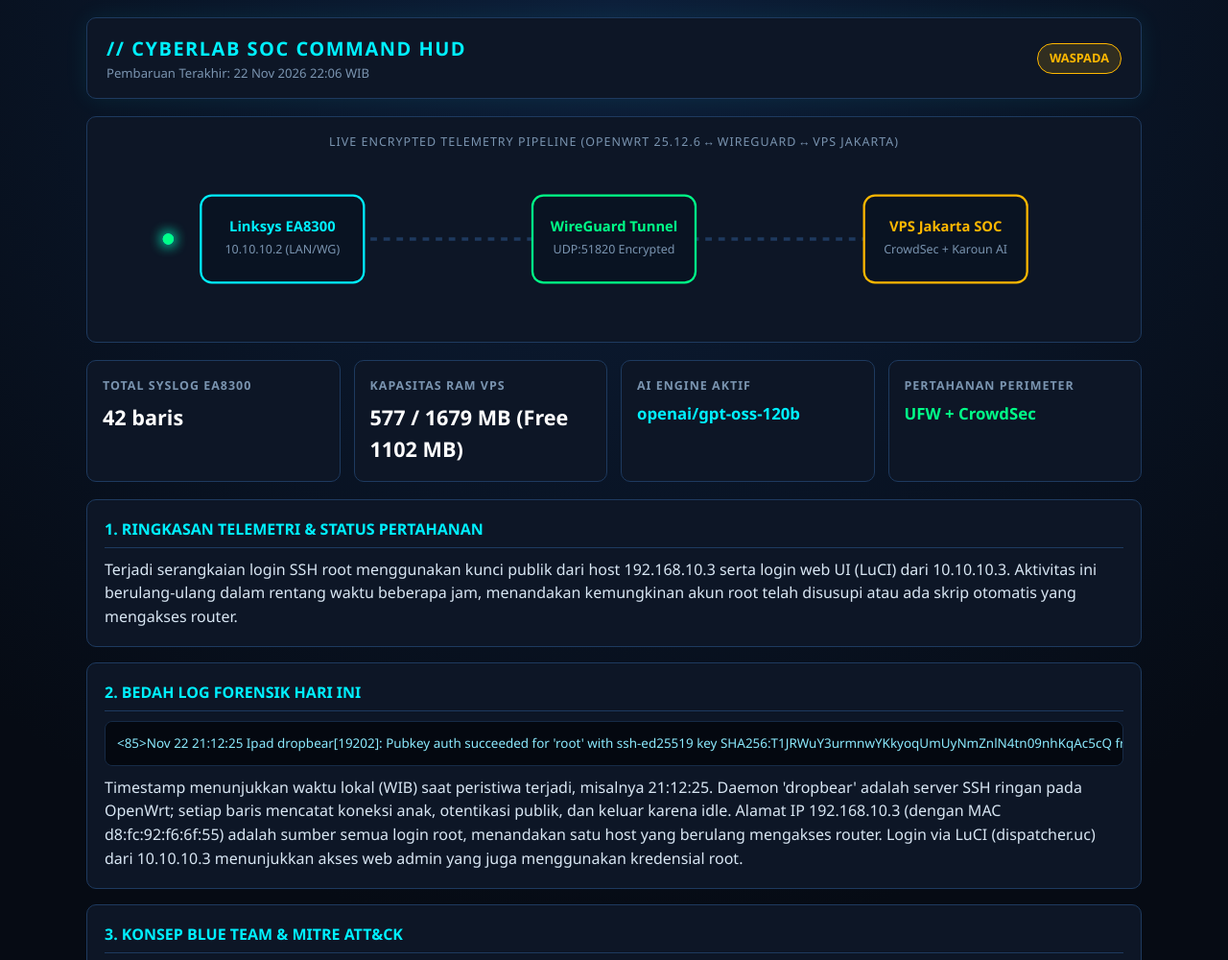
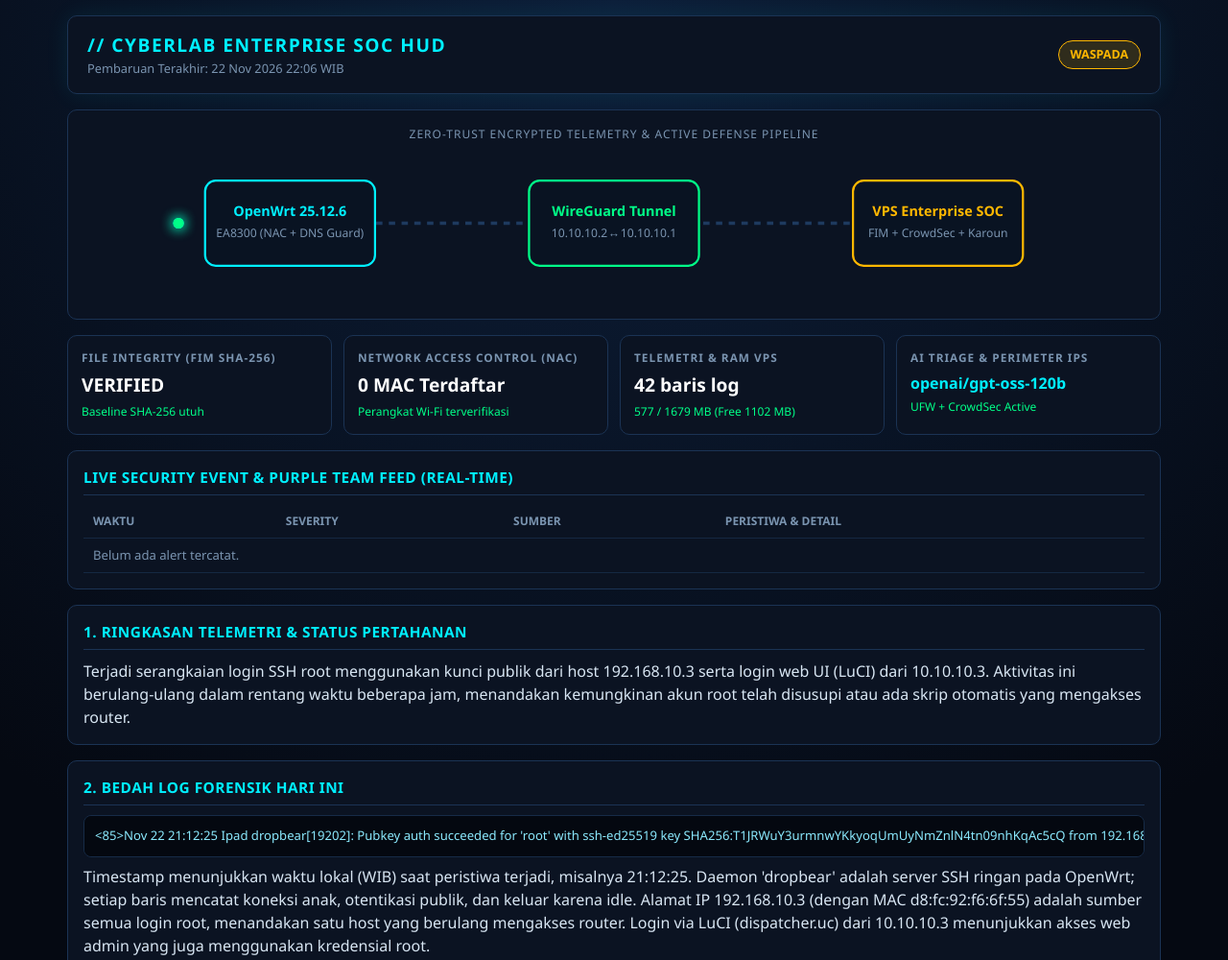
Before and after one commit to Bnjz3/cyberlab-soc, a plain HTML site: page index.html in a window 1280 px wide. Shown: the top 1000 px of the page at 96% size. Drawn offline with Linux system fonts and the light colour scheme.

Commit message:
Upgrade to Enterprise SOC HUD v2

```diff
--- a/index.html
+++ b/index.html
@@ -2,73 +2,88 @@
 <html lang="id">
 <head>
 <meta charset="UTF-8"><meta name="viewport" content="width=device-width,initial-scale=1">
-<title>CYBERLAB // SOC Operations HUD</title>
+<title>CYBERLAB // Enterprise SOC Command HUD</title>
 <style>
-:root{--bg:#060b14;--panel:#0d1626;--border:#1e3a5f;--cyan:#00f0ff;--green:#00ff88;--amber:#ffb800;--red:#ff3b5c;--text:#d8e6f3;--muted:#7a94b0}
+:root{--bg:#050912;--panel:#0b1322;--border:#1b3354;--cyan:#00f0ff;--green:#00ff88;--amber:#ffb800;--red:#ff3b5c;--text:#d8e6f3;--muted:#7a94b0}
 *{box-sizing:border-box;margin:0;padding:0;font-family:'Segoe UI',system-ui,monospace}
-body{background:radial-gradient(circle at top,#0d1f3a 0%,var(--bg) 65%);color:var(--text);padding:18px;line-height:1.55}
-.wrap{max-width:1100px;margin:auto}
-header{display:flex;flex-wrap:wrap;justify-content:space-between;align-items:center;border:1px solid var(--border);background:var(--panel);padding:16px 20px;border-radius:10px;margin-bottom:18px;box-shadow:0 0 25px rgba(0,240,255,.08)}
-h1{font-size:1.25rem;color:var(--cyan);letter-spacing:1.5px}
-.badge{padding:5px 12px;border-radius:20px;font-size:.8rem;font-weight:700;background:rgba(0,255,136,.12);color:var(--green);border:1px solid var(--green)}
+body{background:radial-gradient(circle at top,#0d1f3a 0%,var(--bg) 65%);color:var(--text);padding:16px;line-height:1.5}
+.wrap{max-width:1140px;margin:auto}
+header{display:flex;flex-wrap:wrap;justify-content:space-between;align-items:center;border:1px solid var(--border);background:var(--panel);padding:16px 20px;border-radius:10px;margin-bottom:16px;box-shadow:0 0 25px rgba(0,240,255,.08)}
+h1{font-size:1.2rem;color:var(--cyan);letter-spacing:1.5px}
+.badge{padding:5px 12px;border-radius:20px;font-size:.78rem;font-weight:700;background:rgba(0,255,136,.12);color:var(--green);border:1px solid var(--green)}
 .badge.warn{background:rgba(255,184,0,.15);color:var(--amber);border-color:var(--amber)}
-.grid{display:grid;grid-template-columns:repeat(auto-fit,minmax(220px,1fr));gap:14px;margin-bottom:18px}
-.card{background:var(--panel);border:1px solid var(--border);border-radius:10px;padding:16px;position:relative;overflow:hidden}
-.card h3{font-size:.78rem;text-transform:uppercase;color:var(--muted);letter-spacing:1px;margin-bottom:6px}
-.val{font-size:1.35rem;font-weight:700;color:#fff}
-.topo{background:var(--panel);border:1px solid var(--border);border-radius:10px;padding:16px;margin-bottom:18px;text-align:center}
-svg{width:100%;max-height:170px}
-.pkt{fill:var(--cyan);filter:drop-shadow(0 0 6px var(--cyan))}
-.pkt2{fill:var(--green);filter:drop-shadow(0 0 6px var(--green))}
-.sec{background:var(--panel);border:1px solid var(--border);border-radius:10px;padding:18px;margin-bottom:16px}
-.sec h2{font-size:1rem;color:var(--cyan);margin-bottom:10px;border-bottom:1px solid var(--border);padding-bottom:6px}
-pre{background:#040810;border:1px solid #162b47;padding:12px;border-radius:8px;overflow-x:auto;color:#8be9fd;font-size:.84rem;margin:10px 0}
-.mitre{display:inline-block;background:rgba(0,240,255,.1);border:1px solid var(--cyan);color:var(--cyan);padding:4px 10px;border-radius:6px;text-decoration:none;font-weight:600;font-size:.85rem;margin-bottom:8px}
+.badge.crit{background:rgba(255,59,92,.18);color:var(--red);border-color:var(--red)}
+.grid{display:grid;grid-template-columns:repeat(auto-fit,minmax(210px,1fr));gap:12px;margin-bottom:16px}
+.card{background:var(--panel);border:1px solid var(--border);border-radius:10px;padding:14px}
+.card h3{font-size:.74rem;text-transform:uppercase;color:var(--muted);letter-spacing:1px;margin-bottom:5px}
+.val{font-size:1.2rem;font-weight:700;color:#fff}
+.sub{font-size:.75rem;color:var(--green);margin-top:4px}
+.topo,.sec{background:var(--panel);border:1px solid var(--border);border-radius:10px;padding:16px;margin-bottom:16px}
+.sec h2{font-size:.96rem;color:var(--cyan);margin-bottom:10px;border-bottom:1px solid var(--border);padding-bottom:6px;letter-spacing:.5px}
+svg{width:100%;max-height:155px}
+.pkt{fill:var(--cyan);filter:drop-shadow(0 0 6px var(--cyan))}.pkt2{fill:var(--green);filter:drop-shadow(0 0 6px var(--green))}
+pre{background:#040810;border:1px solid #162b47;padding:11px;border-radius:8px;overflow-x:auto;color:#8be9fd;font-size:.82rem;margin:8px 0}
+table{width:100%;border-collapse:collapse;font-size:.82rem}
+th,td{text-align:left;padding:8px 10px;border-bottom:1px solid #152842}
+th{color:var(--muted);font-size:.75rem;text-transform:uppercase}
+.pill{padding:2px 8px;border-radius:6px;font-size:.72rem;font-weight:700}
+.p1{background:rgba(255,59,92,.2);color:var(--red)}.p2{background:rgba(255,184,0,.2);color:var(--amber)}
+.mitre{display:inline-block;background:rgba(0,240,255,.1);border:1px solid var(--cyan);color:var(--cyan);padding:4px 10px;border-radius:6px;text-decoration:none;font-weight:600;font-size:.82rem;margin-bottom:8px}
 .drill{display:flex;gap:10px;align-items:flex-start;background:#081120;padding:12px;border-radius:8px;border:1px dashed var(--amber)}
-input[type=checkbox]{transform:scale(1.3);margin-top:4px;accent-color:var(--green)}
-footer{text-align:center;color:var(--muted);font-size:.78rem;margin-top:20px}
+input[type=checkbox]{transform:scale(1.3);margin-top:3px;accent-color:var(--green)}
+footer{text-align:center;color:var(--muted);font-size:.76rem;margin-top:16px}
 </style>
 </head>
 <body><div class="wrap">
-<header><div><h1>// CYBERLAB SOC COMMAND HUD</h1><div id="ts" style="font-size:.82rem;color:var(--muted)">Memuat telemetri terbaru...</div></div><span id="statusBadge" class="badge">SYSTEM NOMINAL</span></header>
-<div class="topo">
-<div style="font-size:.78rem;color:var(--muted);margin-bottom:6px;letter-spacing:1px">LIVE ENCRYPTED TELEMETRY PIPELINE (OPENWRT 25.12.6 &harr; WIREGUARD &harr; VPS JAKARTA)</div>
-<svg viewBox="0 0 820 150">
-  <line x1="150" y1="75" x2="410" y2="75" stroke="#1e3a5f" stroke-width="3" stroke-dasharray="6,6"/>
-  <line x1="410" y1="75" x2="670" y2="75" stroke="#1e3a5f" stroke-width="3" stroke-dasharray="6,6"/>
-  <circle r="5" cy="75" class="pkt"><animate attributeName="cx" from="150" to="410" dur="1.8s" repeatCount="indefinite"/></circle>
-  <circle r="5" cy="75" class="pkt2"><animate attributeName="cx" from="410" to="670" dur="1.8s" begin="0.9s" repeatCount="indefinite"/></circle>
-  <rect x="30" y="35" width="150" height="80" rx="10" fill="#091322" stroke="#00f0ff" stroke-width="2"/>
-  <text x="105" y="68" fill="#00f0ff" font-size="13" font-weight="bold" text-anchor="middle">Linksys EA8300</text>
-  <text x="105" y="88" fill="#7a94b0" font-size="11" text-anchor="middle">10.10.10.2 (LAN/WG)</text>
-  <rect x="335" y="35" width="150" height="80" rx="10" fill="#091322" stroke="#00ff88" stroke-width="2"/>
-  <text x="410" y="68" fill="#00ff88" font-size="13" font-weight="bold" text-anchor="middle">WireGuard Tunnel</text>
-  <text x="410" y="88" fill="#7a94b0" font-size="11" text-anchor="middle">UDP:51820 Encrypted</text>
-  <rect x="640" y="35" width="150" height="80" rx="10" fill="#091322" stroke="#ffb800" stroke-width="2"/>
-  <text x="715" y="68" fill="#ffb800" font-size="13" font-weight="bold" text-anchor="middle">VPS Jakarta SOC</text>
-  <text x="715" y="88" fill="#7a94b0" font-size="11" text-anchor="middle">CrowdSec + Karoun AI</text>
+<header><div><h1>// CYBERLAB ENTERPRISE SOC HUD</h1><div id="ts" style="font-size:.8rem;color:var(--muted)">Memuat telemetri...</div></div><span id="statusBadge" class="badge">AMAN / NORMAL</span></header>
+<div class="topo" style="text-align:center">
+<div style="font-size:.75rem;color:var(--muted);margin-bottom:6px;letter-spacing:1px">ZERO-TRUST ENCRYPTED TELEMETRY & ACTIVE DEFENSE PIPELINE</div>
+<svg viewBox="0 0 820 140">
+  <line x1="150" y1="70" x2="410" y2="70" stroke="#1e3a5f" stroke-width="3" stroke-dasharray="6,6"/>
+  <line x1="410" y1="70" x2="670" y2="70" stroke="#1e3a5f" stroke-width="3" stroke-dasharray="6,6"/>
+  <circle r="5" cy="70" class="pkt"><animate attributeName="cx" from="150" to="410" dur="1.7s" repeatCount="indefinite"/></circle>
+  <circle r="5" cy="70" class="pkt2"><animate attributeName="cx" from="410" to="670" dur="1.7s" begin="0.85s" repeatCount="indefinite"/></circle>
+  <rect x="25" y="30" width="160" height="80" rx="10" fill="#091322" stroke="#00f0ff" stroke-width="2"/>
+  <text x="105" y="63" fill="#00f0ff" font-size="13" font-weight="bold" text-anchor="middle">OpenWrt 25.12.6</text>
+  <text x="105" y="83" fill="#7a94b0" font-size="11" text-anchor="middle">EA8300 (NAC + DNS Guard)</text>
+  <rect x="330" y="30" width="160" height="80" rx="10" fill="#091322" stroke="#00ff88" stroke-width="2"/>
+  <text x="410" y="63" fill="#00ff88" font-size="13" font-weight="bold" text-anchor="middle">WireGuard Tunnel</text>
+  <text x="410" y="83" fill="#7a94b0" font-size="11" text-anchor="middle">10.10.10.2 &harr; 10.10.10.1</text>
+  <rect x="635" y="30" width="160" height="80" rx="10" fill="#091322" stroke="#ffb800" stroke-width="2"/>
+  <text x="715" y="63" fill="#ffb800" font-size="13" font-weight="bold" text-anchor="middle">VPS Enterprise SOC</text>
+  <text x="715" y="83" fill="#7a94b0" font-size="11" text-anchor="middle">FIM + CrowdSec + Karoun</text>
 </svg>
 </div>
 <div class="grid">
-  <div class="card"><h3>Total Syslog EA8300</h3><div class="val" id="logCount">-</div></div>
-  <div class="card"><h3>Kapasitas RAM VPS</h3><div class="val" id="ramInfo">-</div></div>
-  <div class="card"><h3>AI Engine Aktif</h3><div class="val" id="aiModel" style="font-size:1.05rem;color:var(--cyan)">-</div></div>
-  <div class="card"><h3>Pertahanan Perimeter</h3><div class="val" style="font-size:1.05rem;color:var(--green)">UFW + CrowdSec</div></div>
+  <div class="card"><h3>File Integrity (FIM SHA-256)</h3><div class="val" id="fimStatus">VERIFIED</div><div class="sub" id="fimSub">Baseline konfigurasi utuh</div></div>
+  <div class="card"><h3>Network Access Control (NAC)</h3><div class="val" id="nacCount">-</div><div class="sub">Perangkat Wi-Fi terverifikasi</div></div>
+  <div class="card"><h3>Telemetri & RAM VPS</h3><div class="val" id="logCount">-</div><div class="sub" id="ramInfo">-</div></div>
+  <div class="card"><h3>AI Triage & Perimeter IPS</h3><div class="val" id="aiModel" style="font-size:1rem;color:var(--cyan)">-</div><div class="sub">UFW + CrowdSec Active</div></div>
 </div>
-<div class="sec"><h2>1. RINGKASAN TELEMETRI & STATUS PERTAHANAN</h2><p id="summaryText">Menunggu sinkronisasi pertama dari @Karoun...</p></div>
-<div class="sec"><h2>2. BEDAH LOG FORENSIK HARI INI</h2><pre id="rawLog">Belum ada sampel log.</pre><p id="forensicText"></p></div>
-<div class="sec"><h2>3. KONSEP BLUE TEAM & MITRE ATT&CK</h2><a id="mitreLink" class="mitre" href="https://attack.mitre.org/" target="_blank">MITRE ATT&CK</a><p id="mitreText"></p></div>
-<div class="sec"><h2>4. MINI DRILL INVESTIGASI (5 MENIT)</h2><div class="drill"><input type="checkbox" id="drillDone"><label for="drillDone" id="drillText">Selesaikan tantangan terminal harian Anda.</label></div></div>
-<footer>Automated by Karoun AI SOC Agent &bull; Zero-Trust OpenWrt &harr; WireGuard &harr; Ubuntu VPS</footer>
+<div class="sec"><h2>LIVE SECURITY EVENT & PURPLE TEAM FEED (REAL-TIME)</h2>
+<table><thead><tr><th>Waktu</th><th>Severity</th><th>Sumber</th><th>Peristiwa & Detail</th></tr></thead><tbody id="alertRows"><tr><td colspan="4" style="color:var(--muted)">Belum ada alert tercatat.</td></tr></tbody></table></div>
+<div class="sec"><h2>1. RINGKASAN TELEMETRI & STATUS PERTAHANAN</h2><p id="summaryText">Menunggu pembaruan...</p></div>
+<div class="sec"><h2>2. BEDAH LOG FORENSIK HARI INI</h2><pre id="rawLog">-</pre><p id="forensicText"></p></div>
+<div class="sec"><h2>3. PEMETAAN MITRE ATT&CK</h2><a id="mitreLink" class="mitre" href="https://attack.mitre.org/" target="_blank">MITRE ATT&CK</a><p id="mitreText"></p></div>
+<div class="sec"><h2>4. MINI DRILL INVESTIGASI (5 MENIT)</h2><div class="drill"><input type="checkbox" id="drillDone"><label for="drillDone" id="drillText">-</label></div></div>
+<footer>Enterprise SOC Simulation (ISO 27001 FIM &bull; Zero-Trust WireGuard &bull; CrowdSec IPS &bull; Karoun AI)</footer>
 </div>
 <script>
 fetch('./data.json?v='+Date.now()).then(r=>r.json()).then(d=>{
   document.getElementById('ts').textContent='Pembaruan Terakhir: '+d.updated_at;
-  document.getElementById('logCount').textContent=d.log_lines+' baris';
+  document.getElementById('logCount').textContent=d.log_lines+' baris log';
   document.getElementById('ramInfo').textContent=d.ram_status;
   document.getElementById('aiModel').textContent=d.model;
+  document.getElementById('fimStatus').textContent=d.fim_status||'VERIFIED';
+  document.getElementById('fimSub').textContent=d.fim_detail||'Baseline SHA-256 utuh';
+  document.getElementById('nacCount').textContent=(d.known_macs_count||0)+' MAC Terdaftar';
   const b=document.getElementById('statusBadge'); b.textContent=d.threat_level||'AMAN / NORMAL';
   if((d.threat_level||'').includes('WASPADA')) b.classList.add('warn');
+  if((d.threat_level||'').includes('KRITIS')) b.classList.add('crit');
+  const rows=document.getElementById('alertRows');
+  if(d.recent_alerts&&d.recent_alerts.length){
+    rows.innerHTML=d.recent_alerts.slice().reverse().map(a=>`<tr><td>${a.ts}</td><td><span class="pill ${a.sev.startsWith('P1')?'p1':'p2'}">${a.sev}</span></td><td>${a.src}</td><td><b>${a.title}</b><br><span style="color:#7a94b0">${a.detail}</span></td></tr>`).join('');
+  }
   document.getElementById('summaryText').textContent=d.summary;
   document.getElementById('rawLog').textContent=d.log_sample;
   document.getElementById('forensicText').textContent=d.forensic_analysis;
```
